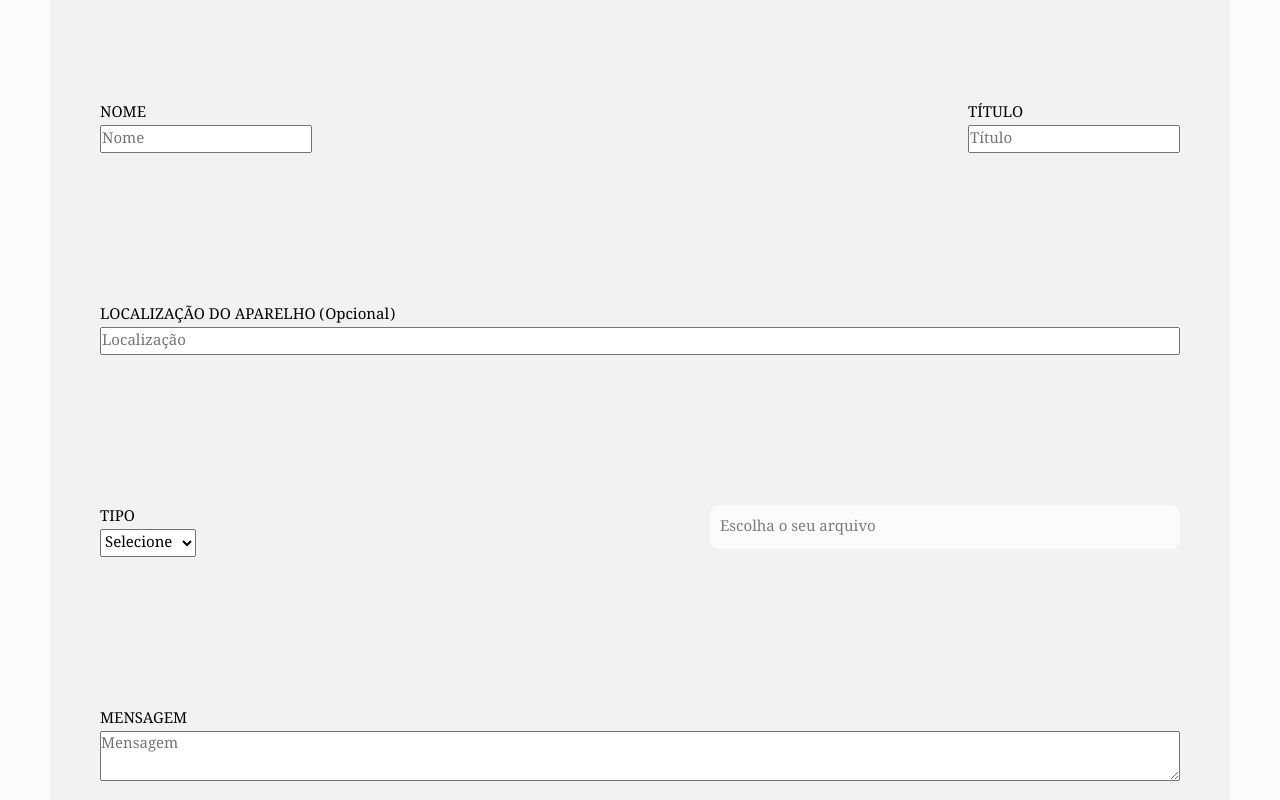
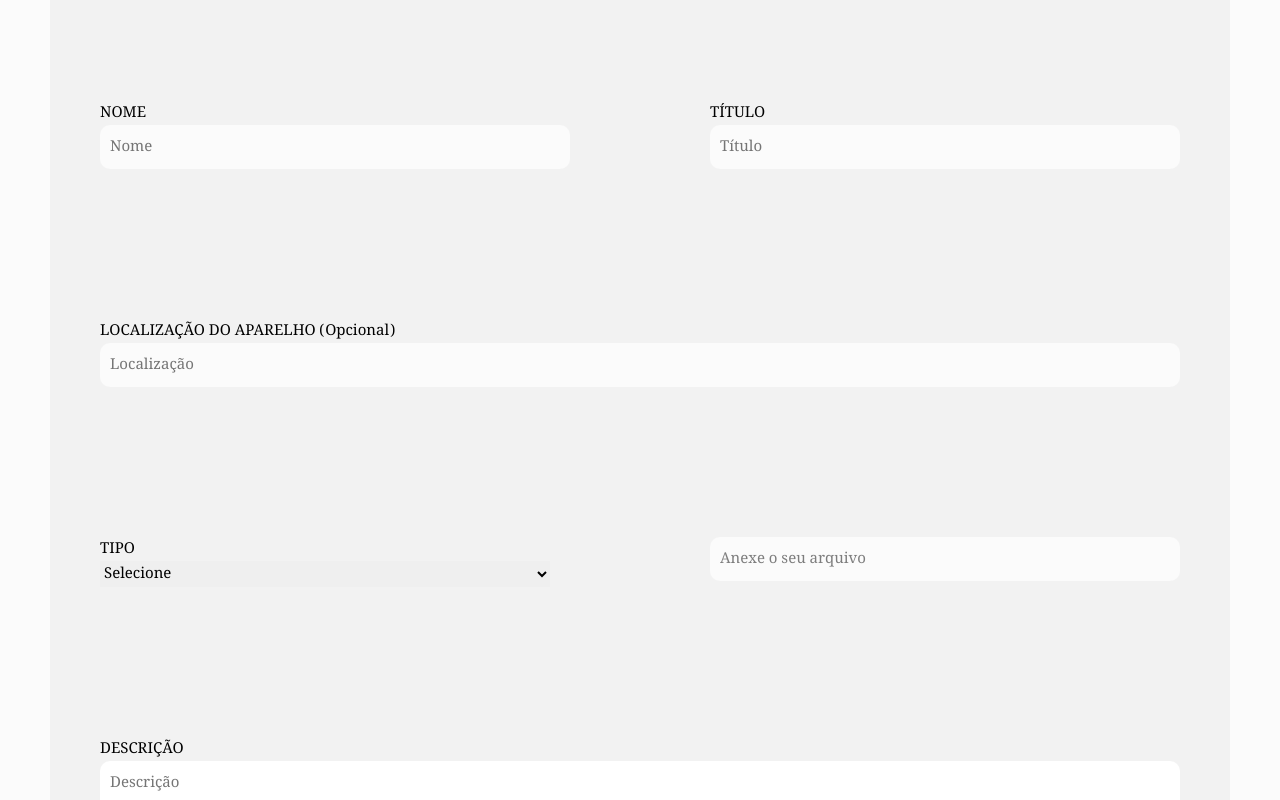
Before and after one commit to equipedevo/API_2_FRONT, a React (Create React App) app in the folder hermez/: page /base/chamado in a window 1280 px wide. Shown: the part 200-1000 px from the top of the page. Built offline with nearby package versions, Linux system fonts and the light colour scheme.

Commit message:
T09 - Adicionando estilos de textarea e select

```diff
--- a/hermez/src/pages/AbrirChamado.js
+++ b/hermez/src/pages/AbrirChamado.js
@@ -1,12 +1,13 @@
 import './css/AbrirChamado.css';
 import fechar from '../img/fechar.svg';
 import './js/mudarNome.js'
+
 export default function AbrirChamado(){
     return(
         <>
             <body>
                 <form className='formAbrirChamado' action='#'>
-                    <img src={fechar}/>
+                    <img src={fechar} alt='X'/>
                     <h1>Nos conte seu problema</h1>
 
                     <div className='coluna'>
@@ -47,7 +48,7 @@ export default function AbrirChamado(){
                     <div className='coluna'>
                         <div>
                             <label for='tipo'>TIPO</label>
-                            <select form='formAbrirChamado' name="tipo" required>
+                            <select form='formAbrirChamado' id="tipo" required>
                                 <option value='select'>Selecione</option>
                                 <option value='1'>Hardware</option>
                                 <option value='2'>Software</option>
@@ -55,17 +56,17 @@ export default function AbrirChamado(){
                         </div>
 
                         <div className='arquivo'>
-                            <label for='arquivo' className='nomeArquivo'>Escolha o seu arquivo</label>
+                            <label for='arquivo' className='nomeArquivo'>Anexe o seu arquivo</label>
                             <input type="file" id='arquivo' name='meuArquivo'/>
                         </div>
                     </div>
 
                     <div className='linha'>
-                        <label for='mensagem'>MENSAGEM</label>
+                        <label for='descricao'>DESCRIÇÃO</label>
                         <textarea
-                            placeholder="Mensagem"
-                            id="mensagem"
-                            name="mensagem"
+                            placeholder="Descrição"
+                            id="descricao"
+                            name="descricao"
                             required
                         />
                     </div>
--- a/hermez/src/pages/css/AbrirChamado.css
+++ b/hermez/src/pages/css/AbrirChamado.css
@@ -1,6 +1,13 @@
+:root{
+    --border: 10px;
+    --tamanhoInput: 450px;
+}
+
 body{
     font: var(--textos);
 }
+
+
 
 /*formulário*/
 .formAbrirChamado{
@@ -27,6 +34,8 @@ body{
 }
 
 
+
+
 /*campos*/
 .linha, .coluna, .coluna div{
     display: flex;
@@ -45,15 +54,17 @@ body{
 }
 
 
+
+
 /*inputs*/
 input[type='file']{
     display: none;
 }
 
 .arquivo label{
-    width: 450px;
+    width: var(--tamanhoInput);
     background-color: var(--branco);
-    border-radius: 10px;
+    border-radius: var(--border);
     padding: 10px;
     text-align: left;
     color: var(--cinzaEscuro);
@@ -62,3 +73,32 @@ input[type='file']{
 .arquivo label:hover{
     cursor: pointer;
 }
+
+input[type='text']{
+    width: var(--tamanhoInput);
+    padding: 10px;
+    background-color: var(--branco);
+    border: none;
+    border-radius: var(--border);
+}
+
+#local{
+    width: auto;
+}
+
+textarea{
+    height: 215px;
+    padding: 10px;
+    resize: none;
+    border: none;
+    border-radius: var(--border);
+}
+
+
+
+
+/*select*/
+select {
+    width: var(--tamanhoInput);
+    border: none;
+}
```
